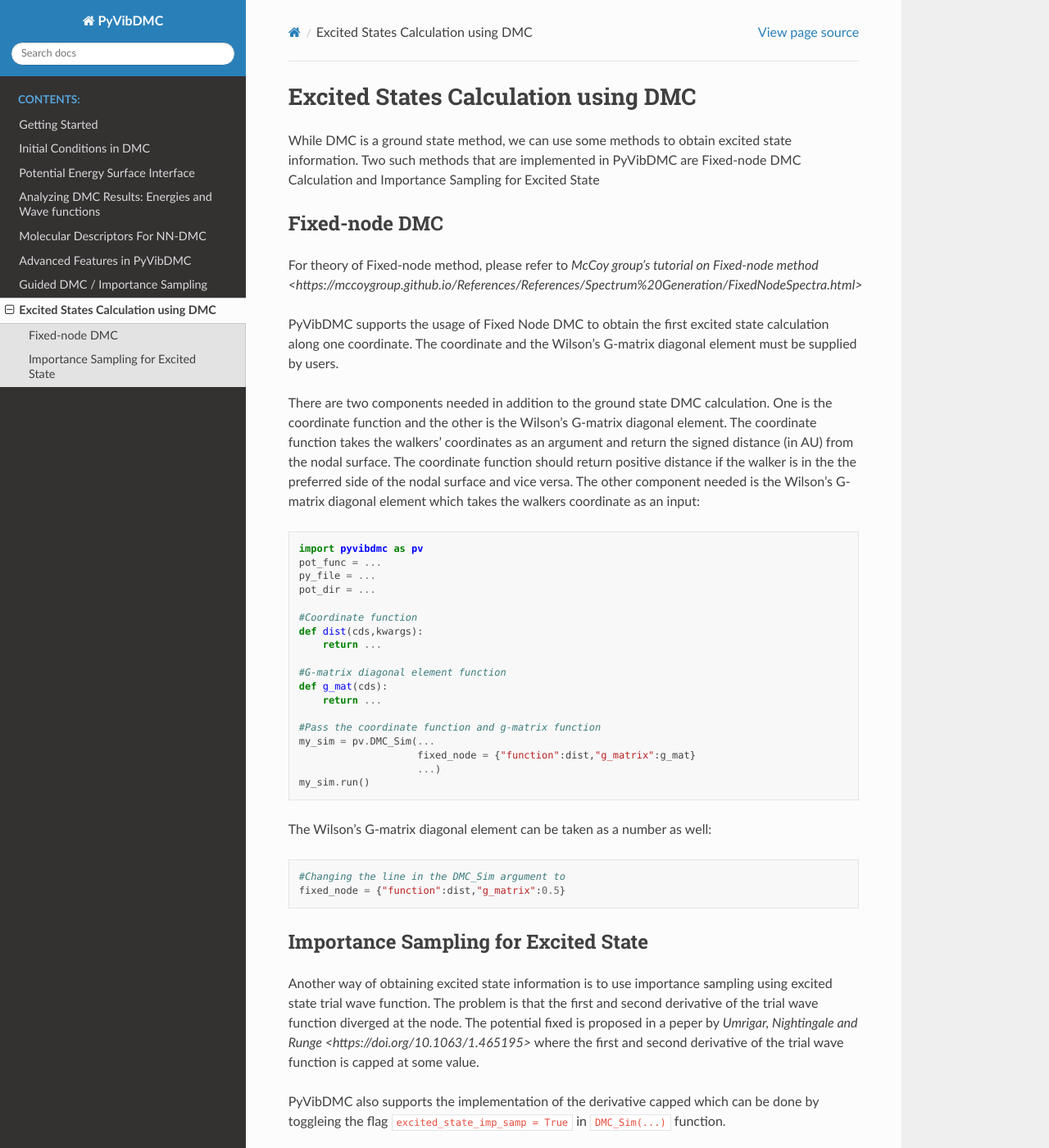
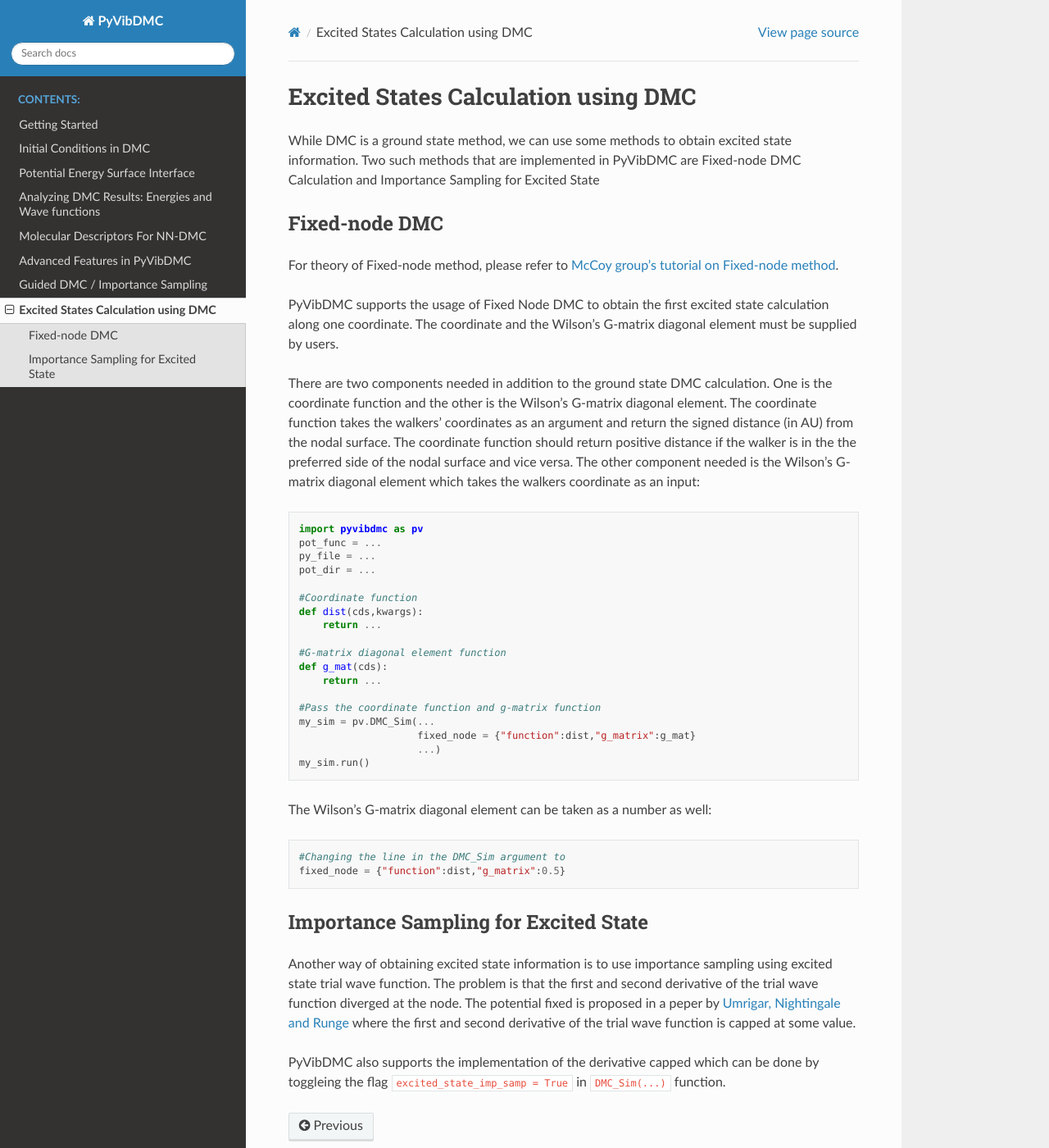
Before and after one commit to rjdirisio/pyvibdmc, a Sphinx documentation site: the page built from docs/excited_state.rst, in a window 1280 px wide and 1400 px high. Shown: the whole window at 82% size. Built offline with Sphinx 7.4.7 and the Read the Docs theme 2.0.0, drawn with Linux system fonts in a browser that asks for light colours.

Commit message:
Update excited_state.rst

```diff
--- a/docs/excited_state.rst
+++ b/docs/excited_state.rst
@@ -6,7 +6,7 @@
 Fixed-node DMC
 --------------------------------
 
-For theory of Fixed-node method, please refer to `McCoy group's tutorial on Fixed-node method <https://mccoygroup.github.io/References/References/Spectrum%20Generation/FixedNodeSpectra.html>`
+For theory of Fixed-node method, please refer to `McCoy group's tutorial on Fixed-node method <https://mccoygroup.github.io/References/References/Spectrum%20Generation/FixedNodeSpectra.html>`_.
 
 PyVibDMC supports the usage of Fixed Node DMC to obtain the first excited state calculation along one coordinate. The coordinate and the Wilson's G-matrix diagonal element must be supplied by users.
 
@@ -39,6 +39,6 @@
 Importance Sampling for Excited State
 ---------------------------------------
 
-Another way of obtaining excited state information is to use importance sampling using excited state trial wave function. The problem is that the first and second derivative of the trial wave function diverged at the node. The potential fixed is proposed in a peper by `Umrigar, Nightingale and Runge <https://doi.org/10.1063/1.465195>` where the first and second derivative of the trial wave function is capped at some value.
+Another way of obtaining excited state information is to use importance sampling using excited state trial wave function. The problem is that the first and second derivative of the trial wave function diverged at the node. The potential fixed is proposed in a peper by `Umrigar, Nightingale and Runge <https://doi.org/10.1063/1.465195>`_ where the first and second derivative of the trial wave function is capped at some value.
 
 PyVibDMC also supports the implementation of the derivative capped which can be done by toggleing the flag ``excited_state_imp_samp = True`` in ``DMC_Sim(...)`` function.
```
